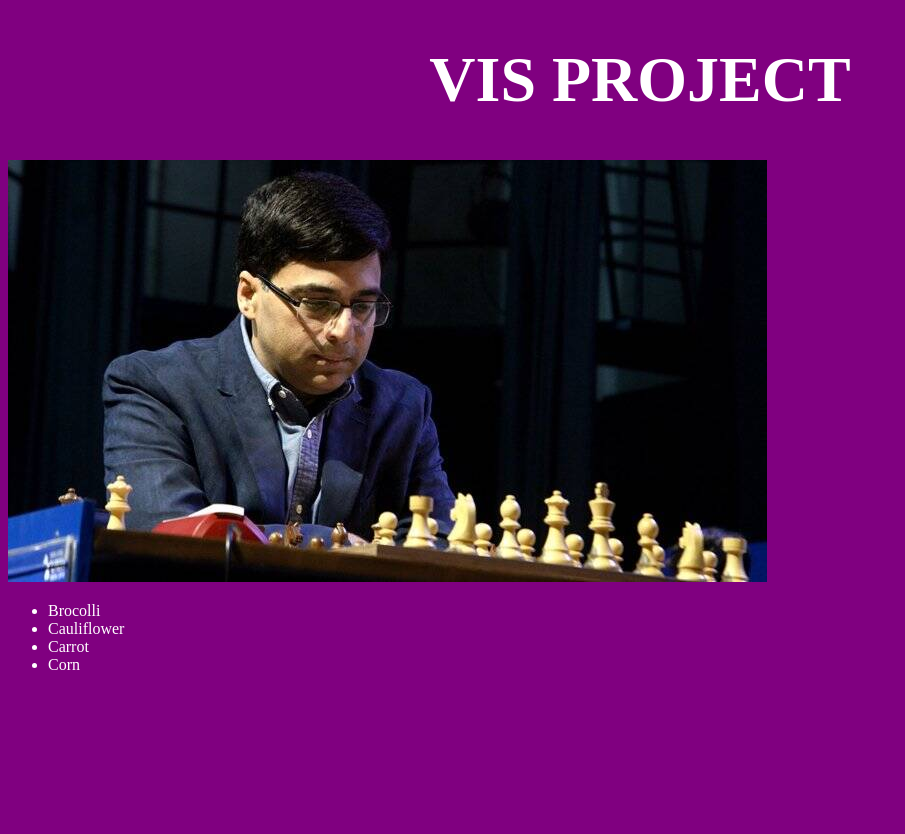
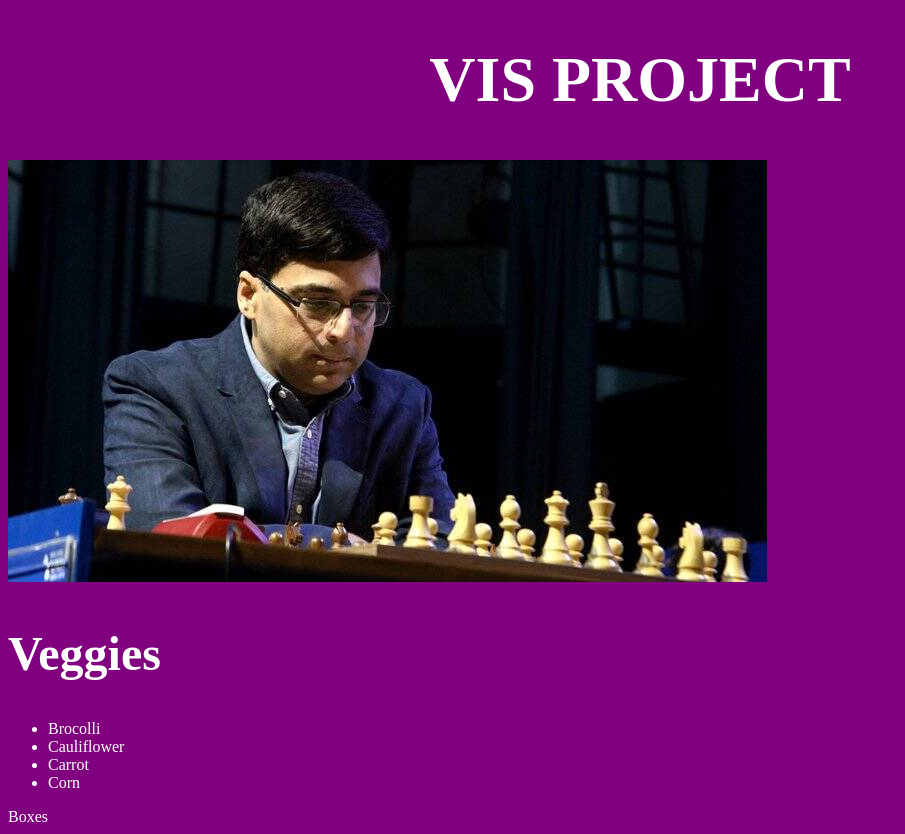
Before and after one commit to skandasoft/vis, a plain HTML site: page index.html in a window 1280 px wide. Shown: the whole page, without its empty margins (0-905 px from the left). Before the commit the page ends 800 px from the top, so only its background shows below. Drawn offline with Linux system fonts and the light colour scheme.

Commit message:
Adding Titles

```diff
--- a/index.html
+++ b/index.html
@@ -10,11 +10,14 @@
 <body>
   <h1>Vis Project</h1>
   <img src="img/vis.jpg" alt="">
+  <h2>Veggies</h2>
   <ul>
     <li>Brocolli</li>
     <li>Cauliflower</li>
     <li>Carrot</li>
     <li>Corn</li>
   </ul>
+
+  <div>Boxes</div>
 </body>
 </html>
--- a/style/index.css
+++ b/style/index.css
@@ -8,3 +8,7 @@ h1{
   text-transform: uppercase;
   text-align: center;
 }
+
+h2{
+  font-size: 3rem;
+}
```
